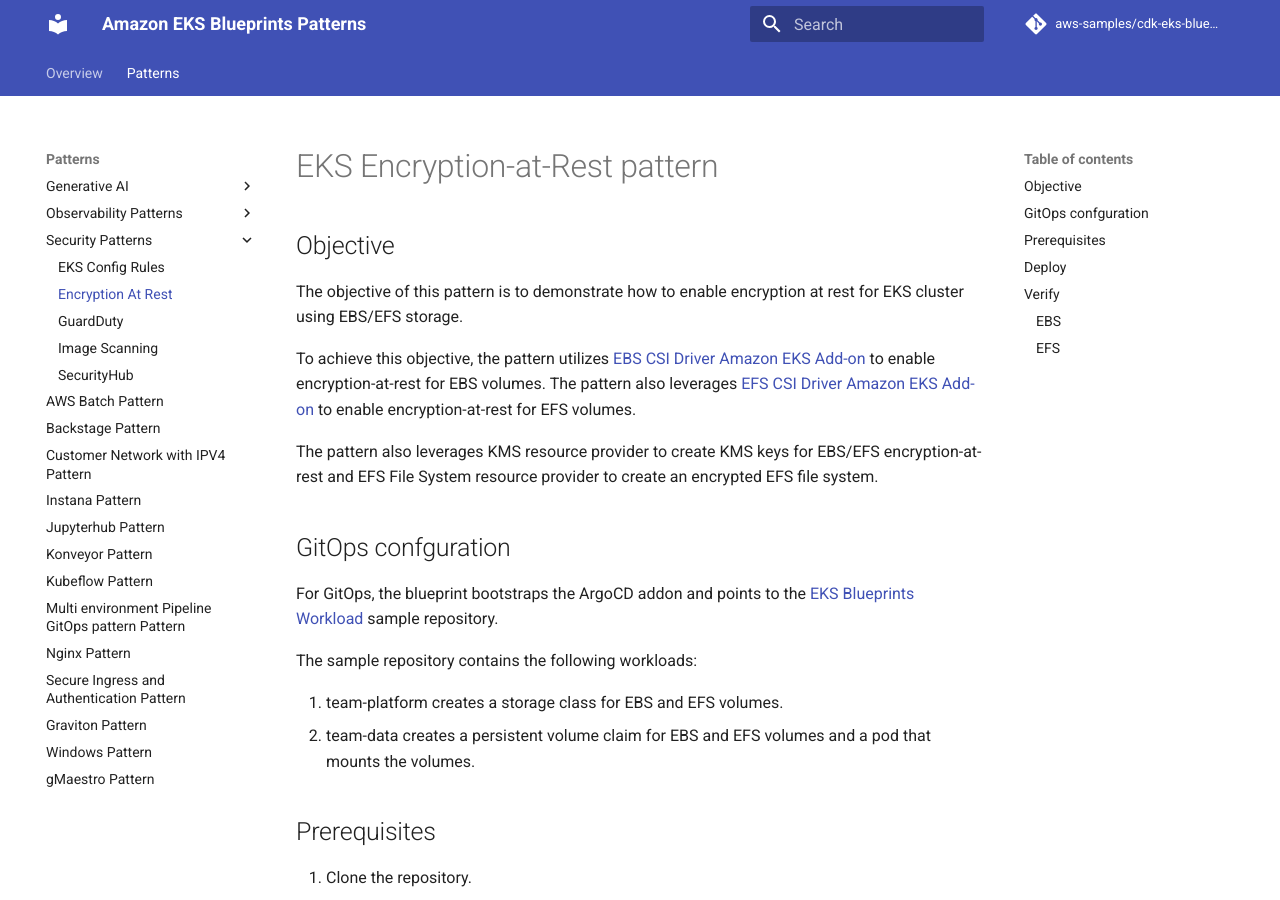
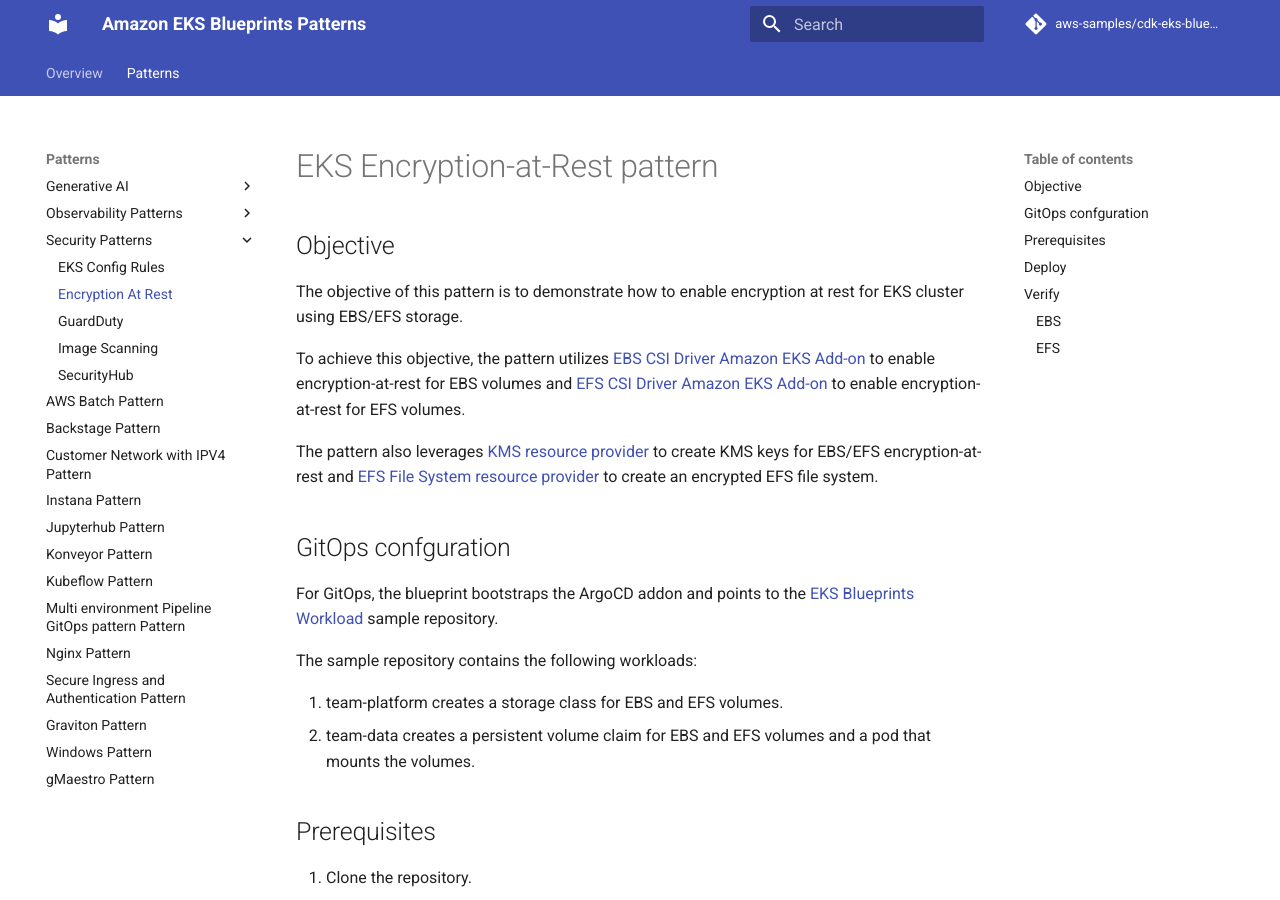
Before and after one commit to aws-samples/cdk-eks-blueprints-patterns, an MkDocs documentation site: the page built from docs/patterns/security/encryption-at-rest.md, in a window 1280 px wide and 900 px high. Built offline with MkDocs 1.6.1 and Material for MkDocs 9.7.7, drawn with Linux system fonts in a browser that asks for light colours; comment, search, counter and statistics services are not loaded.

Commit message:
Updating the encryption-at-rest pattern docs

```diff
--- a/docs/patterns/security/encryption-at-rest.md
+++ b/docs/patterns/security/encryption-at-rest.md
@@ -4,9 +4,9 @@
 
 The objective of this pattern is to demonstrate how to enable encryption at rest for EKS cluster using EBS/EFS storage.
 
-To achieve this objective, the pattern utilizes [EBS CSI Driver Amazon EKS Add-on](https://aws-quickstart.github.io/cdk-eks-blueprints/addons/ebs-csi-driver/) to enable encryption-at-rest for EBS volumes. The pattern also leverages [EFS CSI Driver Amazon EKS Add-on](https://aws-quickstart.github.io/cdk-eks-blueprints/addons/efs-csi-driver/) to enable encryption-at-rest for EFS volumes.
+To achieve this objective, the pattern utilizes [EBS CSI Driver Amazon EKS Add-on](https://aws-quickstart.github.io/cdk-eks-blueprints/addons/ebs-csi-driver/) to enable encryption-at-rest for EBS volumes and [EFS CSI Driver Amazon EKS Add-on](https://aws-quickstart.github.io/cdk-eks-blueprints/addons/efs-csi-driver/) to enable encryption-at-rest for EFS volumes.
 
-The pattern also leverages KMS resource provider to create KMS keys for EBS/EFS encryption-at-rest and EFS File System resource provider to create an encrypted EFS file system.
+The pattern also leverages [KMS resource provider](https://aws-quickstart.github.io/cdk-eks-blueprints/resource-providers/kms-key-providers/) to create KMS keys for EBS/EFS encryption-at-rest and [EFS File System resource provider](https://aws-quickstart.github.io/cdk-eks-blueprints/resource-providers/efs-providers/) to create an encrypted EFS file system.
 
 ## GitOps confguration
 
```
